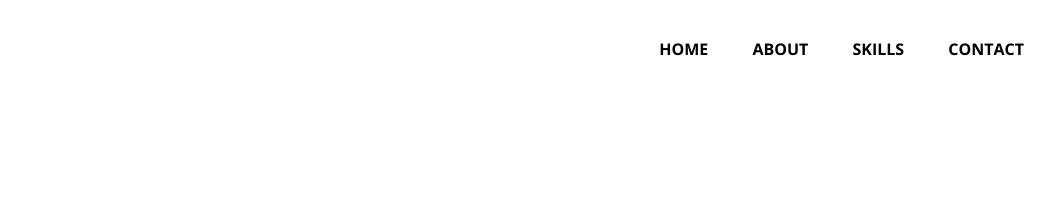
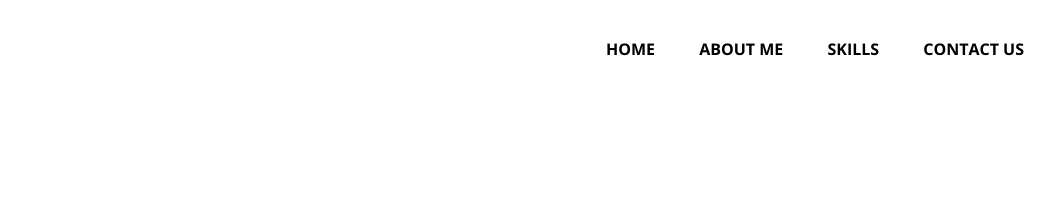
Before and after one commit to ronitphilip/portfolio, a plain HTML site: page index.html in a window 1280 px wide. Shown: the top 207 px of the page, 236-1280 px from the left. Drawn offline with nearby package versions, Linux system fonts and the light colour scheme; a web font is replaced by a local one.

Commit message:
portfolio_v2

```diff
--- a/index.html
+++ b/index.html
@@ -27,9 +27,9 @@
       <!-- list -->
       <ul>
         <li class="listitems"><a class="links" href="#container">HOME</a></li>
-        <li class="listitems"><a class="links" href="#about">ABOUT</a></li>
+        <li class="listitems"><a class="links" href="#about">ABOUT ME</a></li>
         <li class="listitems"><a class="links" href="#skill">SKILLS</a></li>
-        <li class="listitems"><a class="links" href="#contact">CONTACT</a></li>
+        <li class="listitems"><a class="links" href="#contact">CONTACT US</a></li>
       </ul>
     </nav>
     <!-- home -->
```
